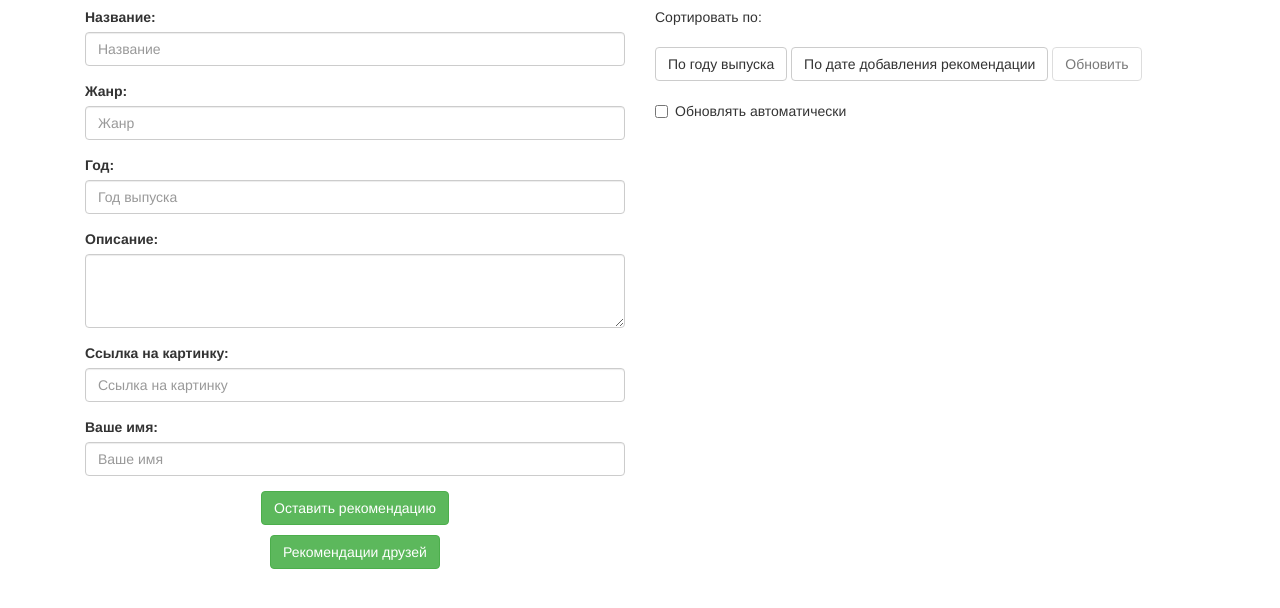
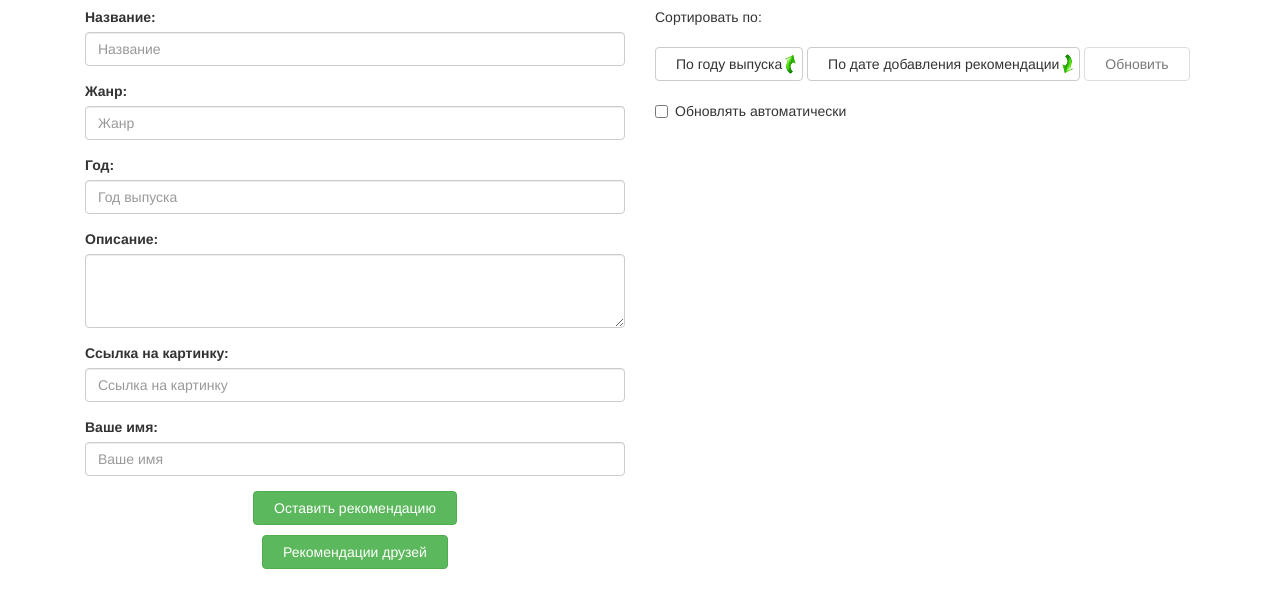
Before and after one commit to Onatskaya/recomendmovie, a plain HTML site: page index.html in a window 1280 px wide. Shown: the part 126-734 px from the top of the page. Drawn offline with nearby package versions, Linux system fonts and the light colour scheme.

Commit message:
Arrows pictures were added, bug with author name was fixed

```diff
--- a/css/style.css
+++ b/css/style.css
@@ -5,6 +5,7 @@
 .btn{
 	display: block;
 	margin: 10px auto;
+	padding: 6px 20px;
 }
 .sortingButtons .btn{
 	display: inline-block;
@@ -20,3 +21,11 @@
 .rec-wrapper{
 	display: none;
 }
+.asc,
+.dateAsc{
+	background: url(../arrows1.png) no-repeat center right;
+}
+.desc,
+.dateDesc{
+	background: url(../arrows.png) no-repeat center right;
+}
--- a/js/moviefeedback.js
+++ b/js/moviefeedback.js
@@ -25,7 +25,7 @@ $(document).ready(function(){
                 '<h3><%= rec.title %><small> <%= rec.genre %></small></h3>' +
                 '<p class="recYear">Год выпуска: <%= rec.year %></p>' +
                 '<p><%= rec.description %></p>' +
-                '<p>Автор рекомендации: <%= rec.autor %></p>' +
+                '<p>Автор рекомендации: <%= rec.postAuthor %></p>' +
                 '<p>Рекомендация оставлена: <%= moment(rec.createdAt).format("LL") %></p>' +
                 '</div>'
                 );
@@ -79,7 +79,7 @@ $(document).ready(function(){
                             '<h3><%= rec.title %><small> <%= rec.genre %></small></h3>' +
                             '<p class="recYear">Год выпуска: <%= rec.year %></p>' +
                             '<p><%= rec.description %></p>' +
-                            '<p>Автор рекомендации: <%= rec.autor %></p>' +
+                            '<p>Автор рекомендации: <%= rec.postAuthor %></p>' +
                             '<p>Рекомендация оставлена: <%= moment(rec.createdAt).format("LL") %></p>' +
                             '</div>'
                             );
```
Also changed, not shown: arrows.png (added), arrows1.png (added).
